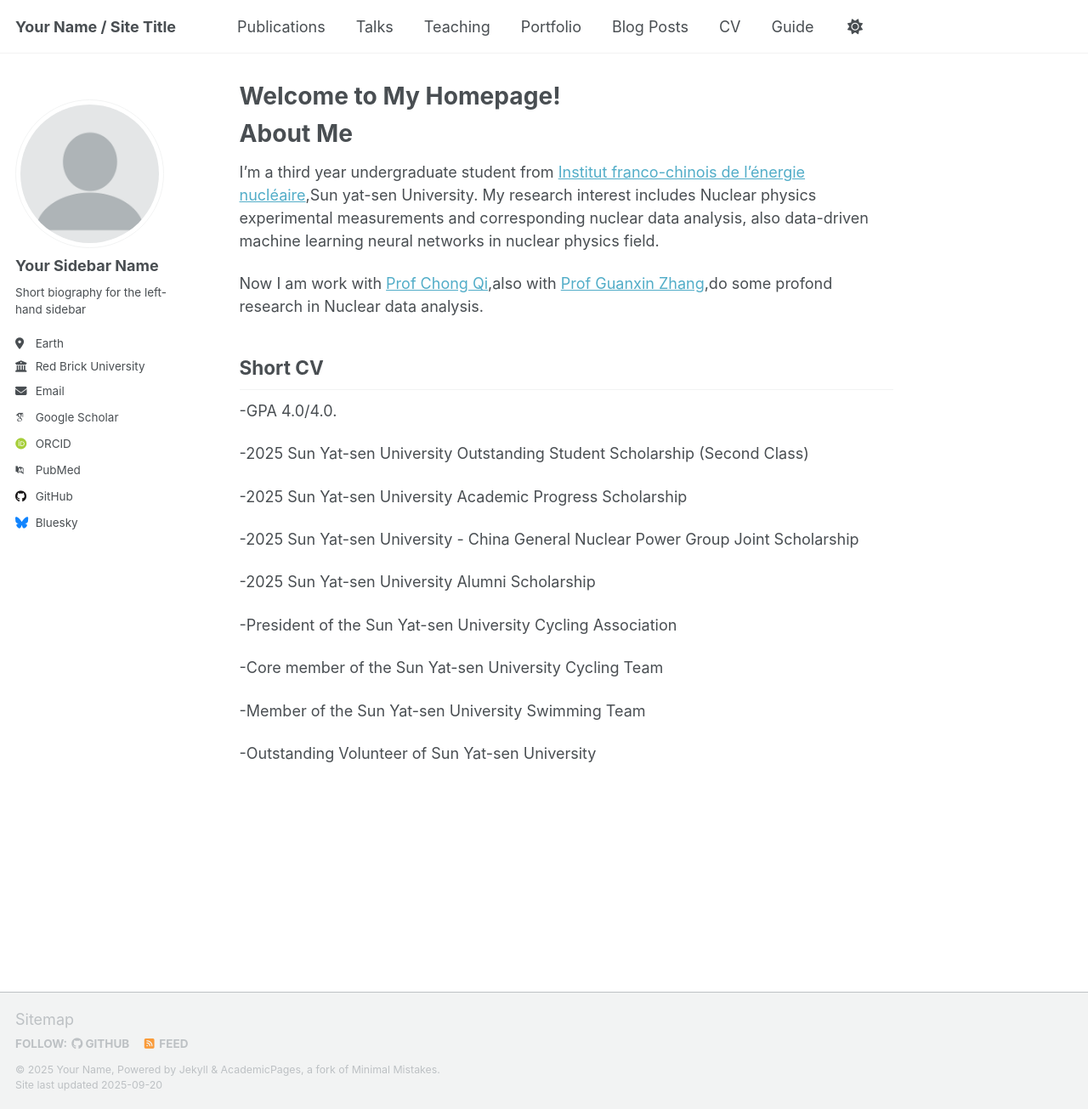
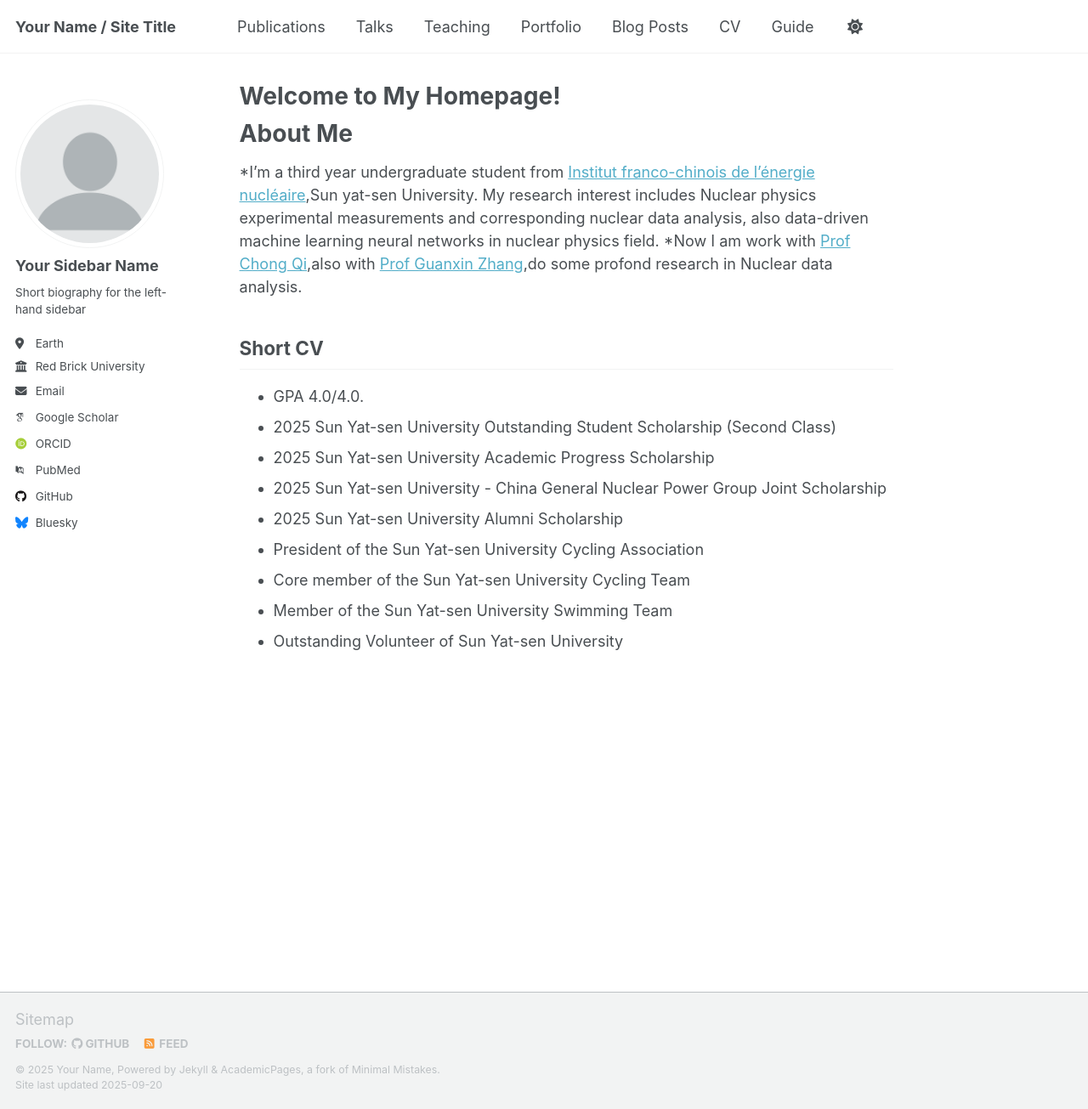
Before and after one commit to YukunLi-lab/Laurence-Li.github.io, a Jekyll site: the page built from _pages/about.md, in a window 1280 px wide and 1305 px high. Shown: the whole window at 85% size. Built offline with Jekyll 4.4.1, drawn with Linux system fonts in a browser that asks for light colours; some web fonts are replaced; a script that is not in the unit is left out.

```diff
--- a/_pages/about.md
+++ b/_pages/about.md
@@ -8,27 +8,18 @@ redirect_from:
 ---
 About Me
 ======
-I'm a third year undergraduate student from [Institut franco-chinois de l’énergie nucléaire](https://ifcen.sysu.edu.cn/),Sun yat-sen University. My research interest includes Nuclear physics experimental
+*I'm a third year undergraduate student from [Institut franco-chinois de l’énergie nucléaire](https://ifcen.sysu.edu.cn/),Sun yat-sen University. My research interest includes Nuclear physics experimental
 measurements and corresponding nuclear data analysis, also data-driven machine learning neural networks in nuclear physics field.
-
-Now I am work with [Prof Chong Qi](https://www.kth.se/profile/chongq/),also with [Prof Guanxin Zhang](https://ifcen.sysu.edu.cn/teacher/Zhang%20Guangxin),do some profond research in Nuclear data analysis.
+*Now I am work with [Prof Chong Qi](https://www.kth.se/profile/chongq/),also with [Prof Guanxin Zhang](https://ifcen.sysu.edu.cn/teacher/Zhang%20Guangxin),do some profond research in Nuclear data analysis.
 
 Short CV
 ------
--GPA 4.0/4.0.
-
--2025 Sun Yat-sen University Outstanding Student Scholarship (Second Class)
-
--2025 Sun Yat-sen University Academic Progress Scholarship
-
--2025 Sun Yat-sen University - China General Nuclear Power Group Joint Scholarship
-
--2025 Sun Yat-sen University Alumni Scholarship
-
--President of the Sun Yat-sen University Cycling Association
-
--Core member of the Sun Yat-sen University Cycling Team
-
--Member of the Sun Yat-sen University Swimming Team
-
--Outstanding Volunteer of Sun Yat-sen University
+* GPA 4.0/4.0.
+* 2025 Sun Yat-sen University Outstanding Student Scholarship (Second Class)
+* 2025 Sun Yat-sen University Academic Progress Scholarship
+* 2025 Sun Yat-sen University - China General Nuclear Power Group Joint Scholarship
+* 2025 Sun Yat-sen University Alumni Scholarship
+* President of the Sun Yat-sen University Cycling Association
+* Core member of the Sun Yat-sen University Cycling Team
+* Member of the Sun Yat-sen University Swimming Team
+* Outstanding Volunteer of Sun Yat-sen University
```
